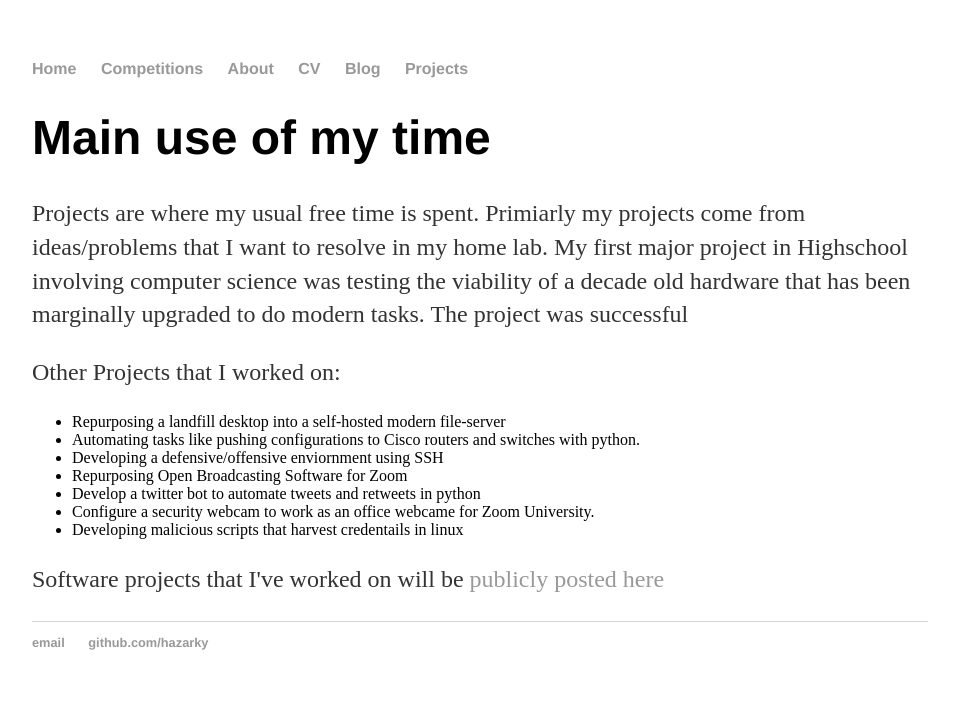
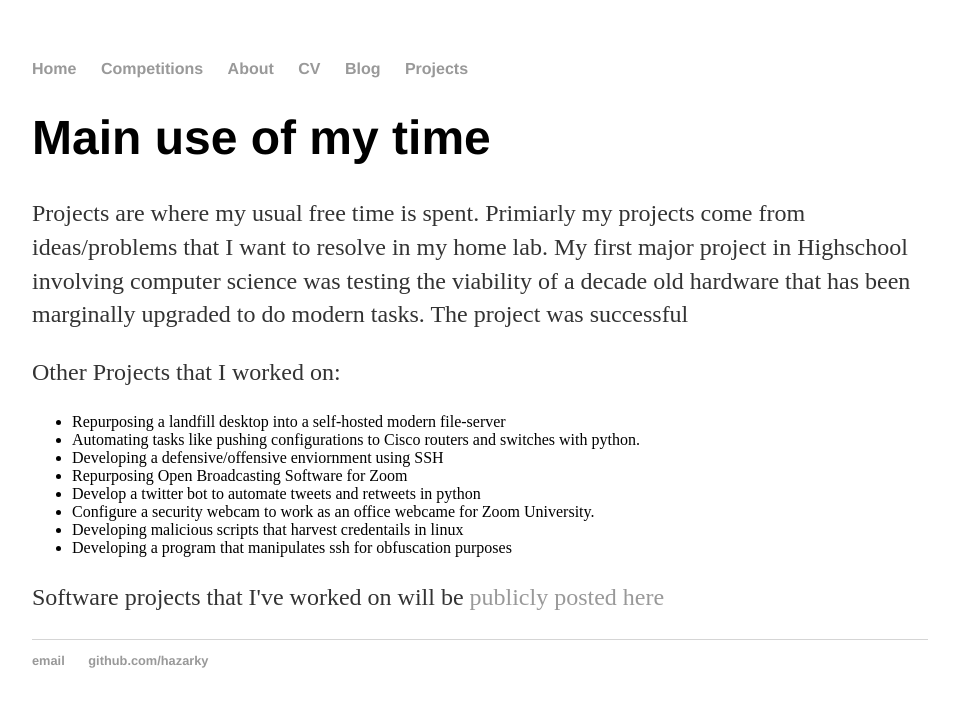
Before and after one commit to hazarky/hazarky.github.io, a Jekyll site: the page built from projects/index.html, in a window 1280 px wide. Shown: the top 707 px of the page, without its empty margins (160-1119 px from the left). Built offline with Jekyll 4.4.1, drawn with Linux system fonts in a browser that asks for light colours.

Commit message:
Update index.html

```diff
--- a/projects/index.html
+++ b/projects/index.html
@@ -15,6 +15,7 @@ title: Stuff I worked on
       <li>Develop a twitter bot to automate tweets and retweets in python</li>
       <li>Configure a security webcam to work as an office webcame for Zoom University.</li>
       <li>Developing malicious scripts that harvest credentails in linux</li>
+      <li>Developing a program that manipulates ssh for obfuscation purposes</li>
   </ul>
 <p>Software projects that I've worked on will be <a href="https://github.com/hazarky"> publicly posted here</a></p>
 </div>
```
